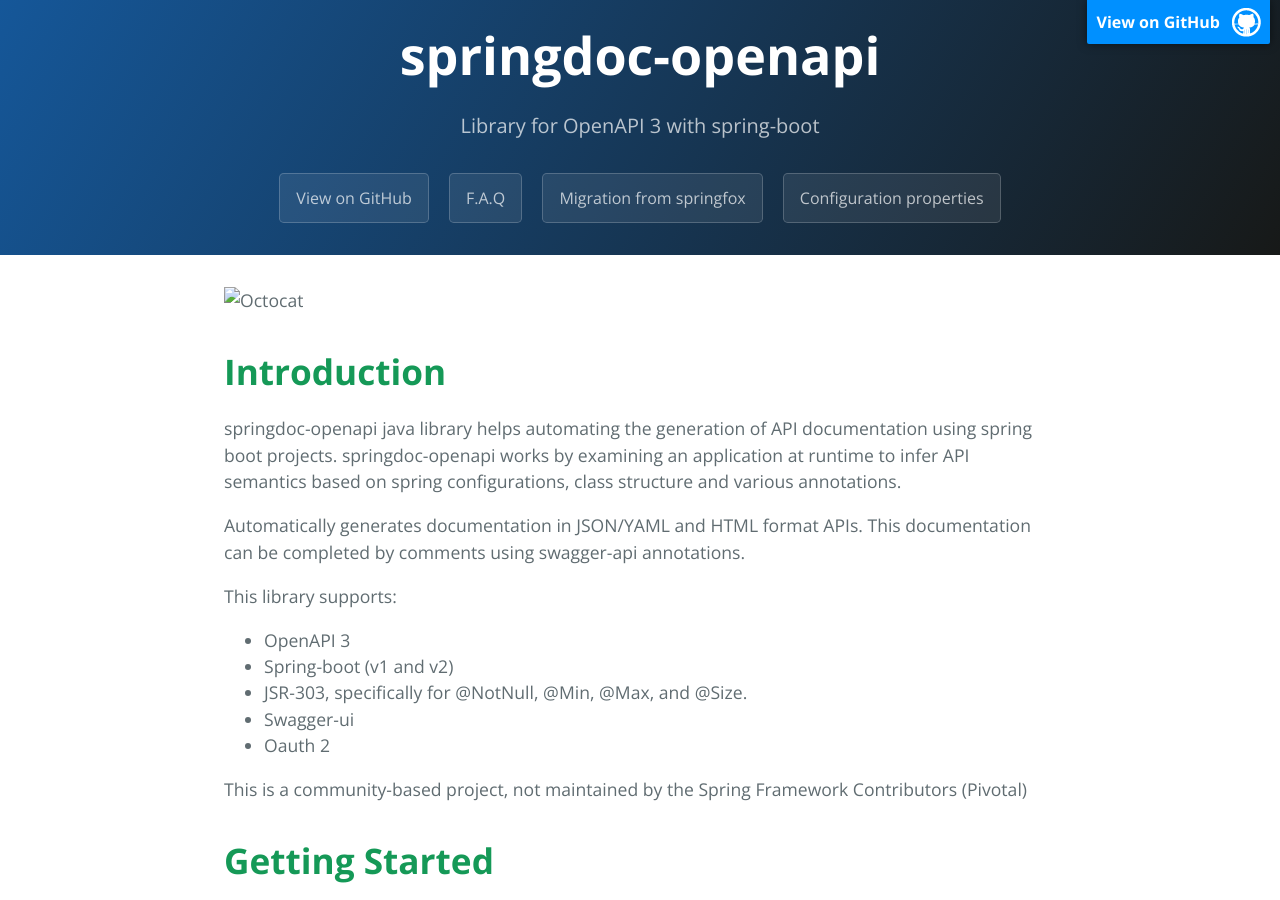
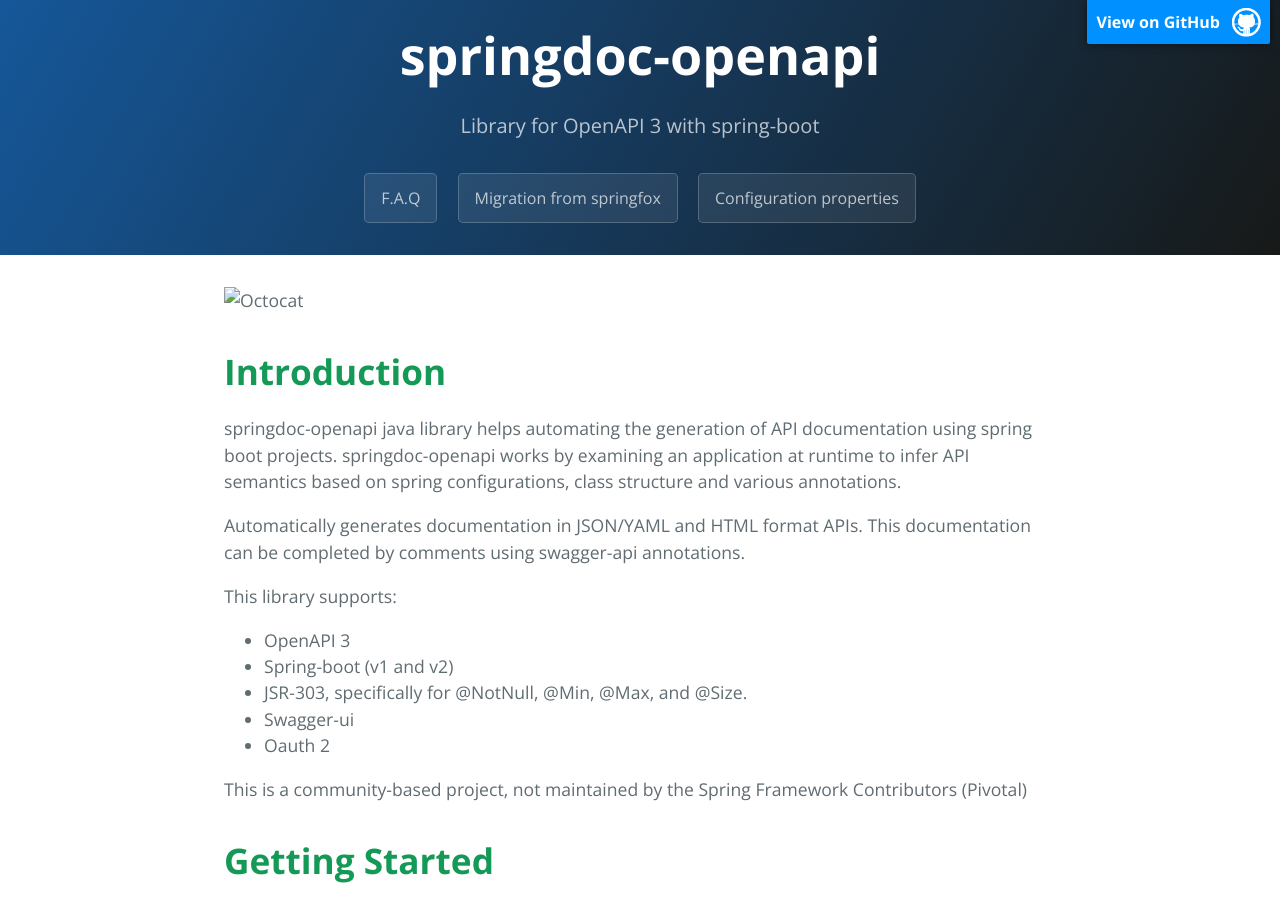
Before and after one commit to springdoc/springdoc-openapi-maven-plugin, a Jekyll site: the page built from docs/index.md, in a window 1280 px wide and 900 px high. Built offline with Jekyll 4.4.1, drawn with Linux system fonts in a browser that asks for light colours.

Commit message:
site update

```diff
--- a/docs/_layouts/default.html
+++ b/docs/_layouts/default.html
@@ -23,13 +23,9 @@
     <a id="skip-to-content" href="#content">Skip to the content.</a>
 
     <header class="page-header" role="banner">
-        {% if site.github.is_project_page %}
-        <a id="forkme_banner" href="{{ site.github.repository_url }}">View on GitHub</a>
-        {% endif %}
-
       <h1 class="project-name">{{ page.title | default: site.title | default: site.github.repository_name }}</h1>
       <h2 class="project-tagline">{{ page.description | default: site.description | default: site.github.project_tagline }}</h2>
-        <a href="https://github.com/springdoc/springdoc-openapi" class="btn">View on GitHub</a>
+        <a id="forkme_banner" href="https://github.com/springdoc/springdoc-openapi">View on GitHub</a>
         <a href="https://springdoc.github.io/springdoc-openapi-demos/faq.html" class="btn">F.A.Q</a>
         <a href="https://springdoc.github.io/springdoc-openapi-demos/migrating-from-springfox.html" class="btn">Migration from springfox</a>
         <a href="https://springdoc.github.io/springdoc-openapi-demos/faq.html" class="btn">Configuration properties</a>
```
